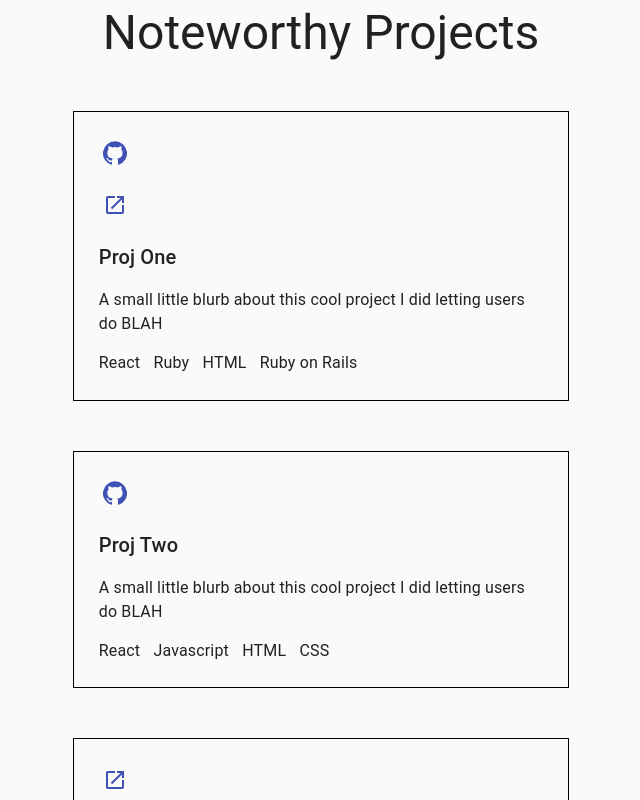
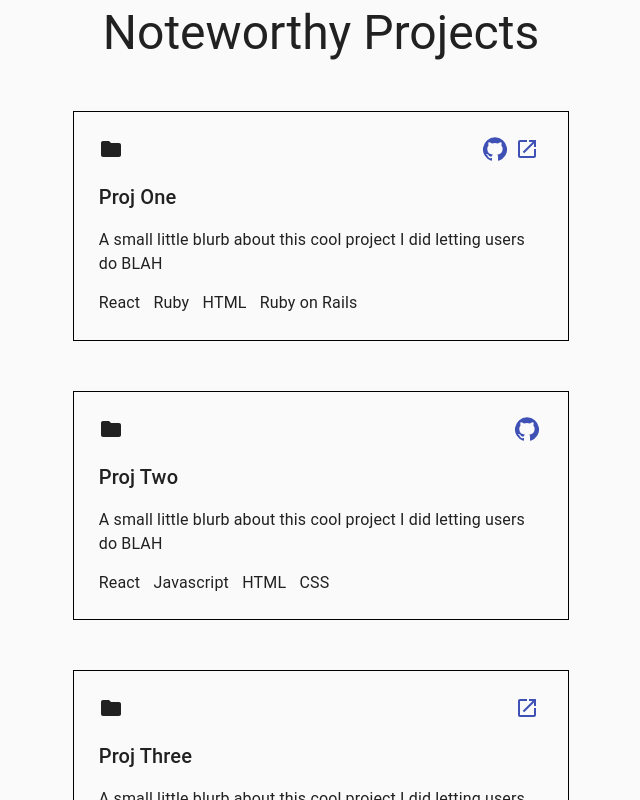
Before and after one commit to HoangTienDinh/portfolio-v2, a React (Create React App) app: page / in a window 1280 px wide. Shown: the part 4140-4940 px from the top of the page, without its empty margins (319-959 px from the left). Built offline with nearby package versions, Linux system fonts and the light colour scheme.

Commit message:
add styling for header of each proj

```diff
--- a/src/components/work/NoteworthyProjects.js
+++ b/src/components/work/NoteworthyProjects.js
@@ -10,6 +10,7 @@ import {
 } from "@material-ui/core";
 import GitHubIcon from "@material-ui/icons/GitHub";
 import OpenInNewIcon from "@material-ui/icons/OpenInNew";
+import FolderIcon from "@material-ui/icons/Folder";
 
 const { noteworthyProj } = data.portfolio;
 
@@ -45,6 +46,10 @@ const useStyles = makeStyles((theme) => ({
     maxWidth: "fit-content",
     margin: theme.spacing(0.5),
   },
+  header: {
+    display: "flex",
+    justifyContent: "space-between",
+  },
 }));
 
 const NoteworthyProjects = () => {
@@ -64,6 +69,9 @@ const NoteworthyProjects = () => {
         {noteworthyProj.map((project, i) => (
           <Reveal duration={i * 1000} effect="fadeInUp">
             <Grid className={classes.grid} item>
+              <Grid className={classes.header} item>
+                <FolderIcon />
+                <Grid item>
                   {project.github && (
                     <Link
                       className={classes.links}
@@ -82,6 +90,8 @@ const NoteworthyProjects = () => {
                       <OpenInNewIcon />
                     </Link>
                   )}
+                </Grid>
+              </Grid>
               <Typography className={classes.title} variant="h6">
                 {project.title}
               </Typography>
```
Lines whose indentation alone changed are shown as unchanged.
